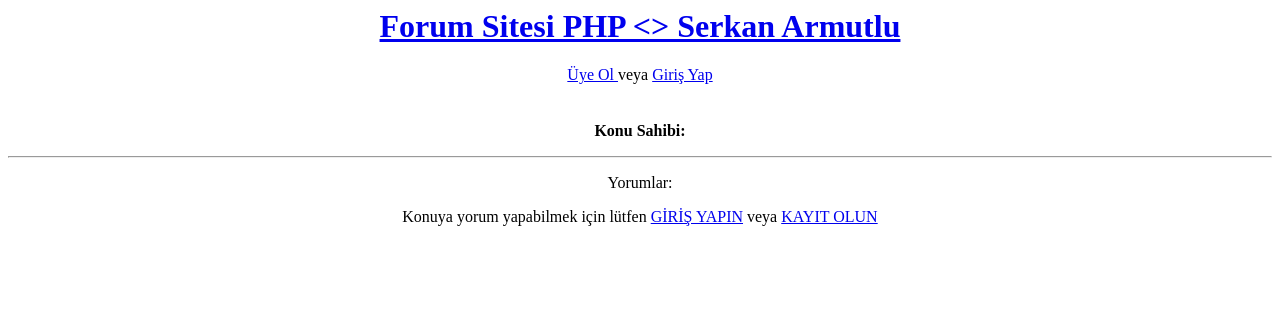
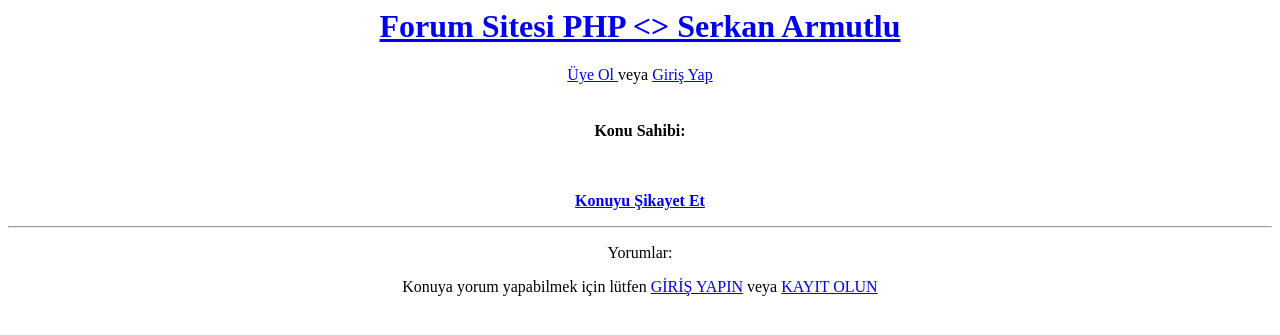
Before and after one commit to SPHagen/Forum_Sitesi.remake.php, a PHP site: page /konu.php?link=1 in a window 1280 px wide. Shown: the top 335 px of the page. Run offline with PHP 8.4, Linux system fonts and the light colour scheme; data that the repository does not hold is empty.

Commit message:
Konu - Güncelleme 1
Yorumu veya konuyu şikayet et butonları eklendi.

```diff
--- a/konu.php
+++ b/konu.php
@@ -39,6 +39,7 @@ $data = $db -> prepare("SELECT * FROM konular WHERE
 
 <p>
     <small><?=$_data["konu_tarih"]?></small>
+    <a href="sikayet.php"><br><br><strong>Konuyu Şikayet Et</strong></a>
 </p>
 <hr>
 <p>Yorumlar: </p>
@@ -57,6 +58,7 @@ foreach($dataList as $row){
     '.$row["y_yorum"].'
     </p>
     <small><strong>Tarih: </strong>'.$row["y_tarih"].'</small>
+    <a href="sikayet.php"><br><br><strong>Yorumu Şikayet Et</strong></a>
     <hr>';
 
 }
@@ -97,7 +99,7 @@ $yorum_cek = $yorumcek -> fetch(PDO::FETCH_ASSOC);
     // Yönlendirme yapar.
     header("REFRESH:1;URL=konu.php?link=" . $link . "#yorum" . $yorum_cek["y_id"]);
 } else {
-    echo '<p class="alert alert-danger">Konunuz eklenirken hata oluştu.</p>';
+    echo '<p class="alert alert-danger">Yorumunuz eklenirken hata oluştu.</p>';
 
     header("REFRESH:1;URL=konu.php?link=" . $link . "#yorumyap");
 }
```
